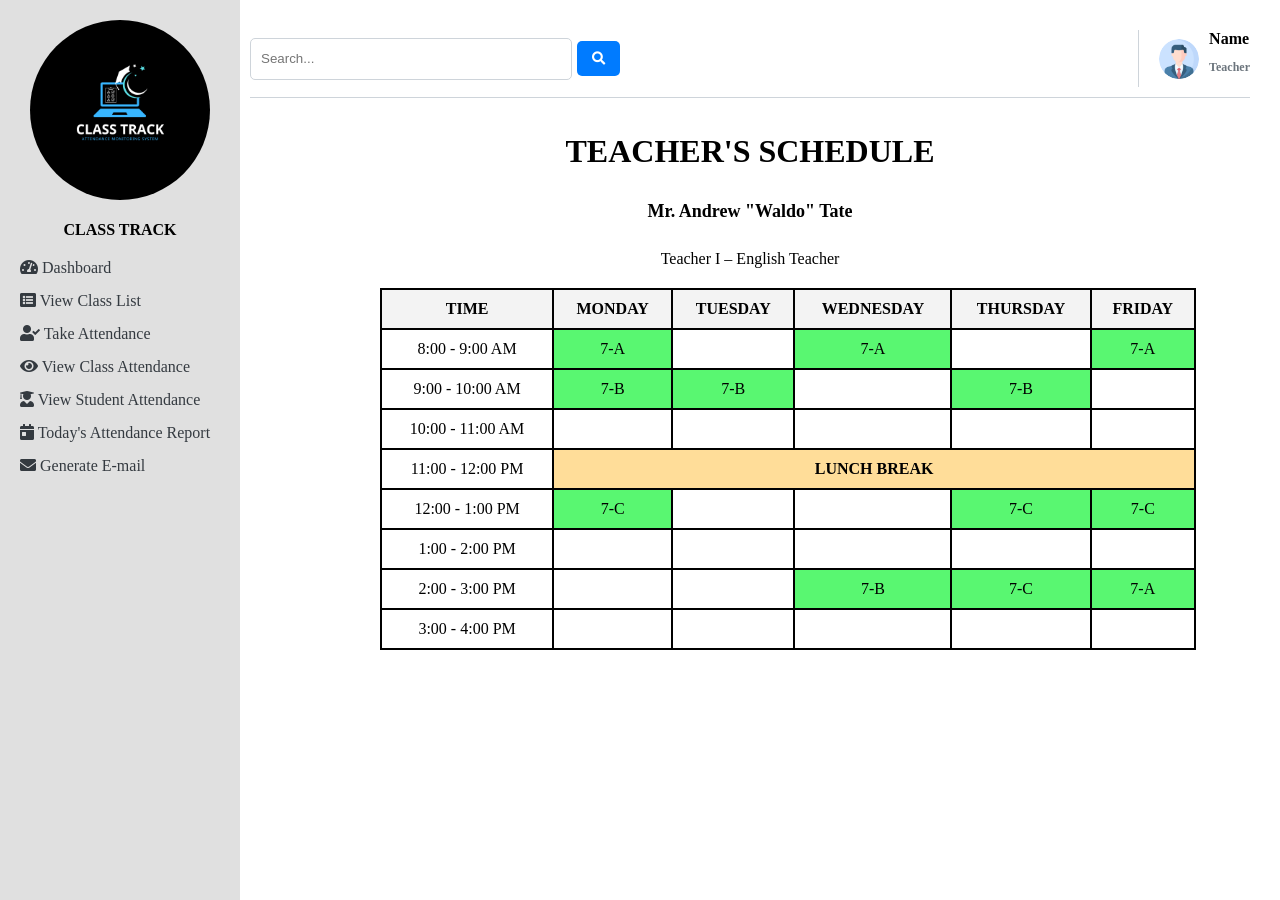
After one commit to SolidariosAlenRoy/AMS, a PHP site: page /view_schedule.php in a window 1280 px wide. The commit adds this page. Run offline with PHP 8.4, Linux system fonts and the light colour scheme.

Commit message:
modified some css and added schedule

```diff
--- /dev/null
+++ b/view_schedule.php
@@ -0,0 +1,305 @@
+<!DOCTYPE html>
+<html lang="en">
+<head>
+    <meta charset="UTF-8">
+    <meta name="viewport" content="width=device-width, initial-scale=1.0">
+    <title>Teacher's Schedule</title>
+    <link rel="stylesheet" href="css/sched.css">
+    <link rel="stylesheet" href="https://unicons.iconscout.com/release/v4.0.0/css/line.css">
+    <link href="https://cdnjs.cloudflare.com/ajax/libs/font-awesome/5.15.4/css/all.min.css" rel="stylesheet">
+</head>
+    <style>
+body {
+    margin: 0;
+    font-family: 'Times New Roman', Times, serif;
+}
+
+.sidebar {
+    width: 200px;
+    background-color: #e0e0e0;
+    padding: 20px;
+    position: fixed; /* Keep sidebar fixed */
+    height: 100vh; /* Full viewport height */
+    overflow-y: auto; /* Enable scrolling if needed */
+}
+
+.sidebar h4 {
+    color: black;
+    margin-bottom: 20px;
+    text-align: center;
+}
+
+.main-content {
+    margin-left: 220px; /* Leave space for the fixed sidebar */
+    padding: 20px; /* Add padding for main content */
+}
+
+.header-content {
+    display: flex;
+    justify-content: space-between;
+    align-items: center;
+    border-bottom: 1px solid #ced4da;
+    padding-bottom: 10px;
+    margin-bottom: 10px;
+}
+
+.search-bar {
+    display: flex;
+    align-items: center;
+}
+
+.search-input {
+    flex-grow: 1;
+    padding: 10px;
+    border: 1px solid #ced4da;
+    border-radius: 5px;
+    width: 300px;
+    height: 20px;
+    margin-right: 5px;
+}
+
+.search-button {
+    background-color: #007bff;
+    color: #fff;
+    border: none;
+    padding: 10px 15px;
+    border-radius: 5px;
+    cursor: pointer;
+}
+
+.search-button i {
+    margin: 0;
+}
+
+        /* Profile Bar */
+.profile-bar {
+    display: flex;
+    align-items: center;
+    margin-left: 20px;
+    border-left: 1px solid #ced4da;
+    padding-left: 20px;
+}
+
+.profile-picture {
+    width: 40px;
+    height: 40px;
+    border-radius: 50%;
+    margin-right: 10px;
+}
+
+.profile-info {
+    text-align: left;
+}
+
+.profile-name {
+    font-size: 16px;
+    margin: 0;
+}
+
+.profile-role {
+    font-size: 12px;
+    color: #6c757d;
+}
+
+.header-content {
+    display: flex;
+    justify-content: space-between;
+    align-items: center;
+    margin-bottom: 20px;
+}
+
+.nav {
+    margin-top: 20px;
+}
+
+.nav ul {
+    list-style: none;
+    padding: 0;
+}
+
+.nav ul li {
+    margin-bottom: 15px;
+}
+
+.nav ul li a {
+    text-decoration: none;
+    color: #343a40;
+}
+
+.nav ul li a:hover {
+    color: #007bff;
+}
+
+.logo {
+    width: 100%;
+    max-width: 180px;
+    margin-bottom: 20px;
+    display: block;
+    margin-left: auto;
+    margin-right: auto;
+    border-radius: 100px;
+}
+
+table {
+    width: 80%;
+    border-collapse: collapse;
+    margin-left: 140px;
+
+}
+
+th, td {
+    border: 2px solid #000;
+    padding: 10px;
+    text-align: center;
+}
+
+th {
+    background-color: #f3f3f3;
+    font-weight: bold;
+}
+
+h1 {
+    text-align: center;
+    margin-top: 5px;
+}
+
+.header {
+    font-weight: bolder;
+    font-size: 18px;
+    padding: 10px;
+    text-align: center;
+}
+
+.subheader {
+    font-size: 16px;
+    margin-bottom: 10px;
+    text-align: center;
+}
+
+.teacher-info {
+    text-align: center;
+    margin-bottom: 20px;
+}
+
+.sched {
+    background-color: #59f771;
+}
+
+.lunch-break {
+    background-color: #ffdd99;
+    font-weight: bold;
+}
+    </style>
+
+<body>
+<div class="container">
+        <!-- Sidebar -->
+        <aside class="sidebar">
+    <img src="image/classtrack.png" alt="Logo" class="logo">
+    <h4 class="text-primary"><i class=""></i>CLASS TRACK</h4>
+    <nav class="nav">
+        <ul>
+            <li><a href="teacherint.php"><i class="fas fa-tachometer-alt"></i> Dashboard</a></li>
+            <li><a href="vclasslist.php"><i class="fas fa-list-alt"></i> View Class List</a></li>
+            <li><a href="attendance.php"><i class="fas fa-user-check"></i> Take Attendance</a></li>
+            <li><a href="view_class_attendance.php"><i class="fas fa-eye"></i> View Class Attendance</a></li>
+            <li><a href="view_student_attendance.php"><i class="fas fa-user-graduate"></i> View Student Attendance</a></li>
+            <li><a href="today_attendance.php"><i class="fas fa-calendar-day"></i> Today's Attendance Report</a></li>
+            <li><a href="absent_notification.php"><i class="fas fa-envelope"></i> Generate E-mail</a></li>
+        </ul>
+    </nav>
+</aside>
+
+<main class="main-content">
+            <div class="header">
+                <div class="header-content">
+                    <div class="search-bar">
+                        <input type="text" placeholder="Search..." class="search-input">
+                        <button class="search-button"><i class="fas fa-search"></i></button>
+                    </div>
+                    <div class="profile-bar">
+                        <img src="image/profile.png" alt="Profile Picture" class="profile-picture"> <!-- Example profile image -->
+                        <div class="profile-info">
+                            <h5 class="profile-name">Name</h5>
+                            <p class="profile-role">Teacher</p>
+                        </div>
+                    </div>
+                </div>
+            </div>
+
+<div class="teacher-info">
+        <h1>TEACHER'S SCHEDULE</h1>
+        <p class="header">Mr. Andrew "Waldo" Tate</p>
+        <p class="subheader">Teacher I – English Teacher</p>
+    </div>
+
+    <table>
+        <tr>
+            <th>TIME</th>
+            <th>MONDAY</th>
+            <th>TUESDAY</th>
+            <th>WEDNESDAY</th>
+            <th>THURSDAY</th>
+            <th>FRIDAY</th>
+        </tr>
+        <tr>
+            <td>8:00 - 9:00 AM</td>
+            <td class="sched">7-A</td>
+            <td></td>
+            <td class="sched">7-A</td>
+            <td></td>
+            <td class="sched">7-A</td>
+        </tr>
+        <tr>
+            <td>9:00 - 10:00 AM</td>
+            <td class="sched">7-B</td>
+            <td class="sched">7-B</td>
+            <td></td>
+            <td class="sched">7-B</td>
+            <td></td>
+        </tr>
+        <tr>
+            <td>10:00 - 11:00 AM</td>
+            <td></td>
+            <td></td>
+            <td></td>
+            <td></td>
+            <td></td>
+        </tr>
+        <tr>
+            <td>11:00 - 12:00 PM</td>
+            <td colspan="5" class="lunch-break">LUNCH BREAK</td>
+        </tr>
+        <tr>
+            <td>12:00 - 1:00 PM</td>
+            <td class="sched">7-C</td>
+            <td></td>
+            <td></td>
+            <td class="sched">7-C</td>
+            <td class="sched">7-C</td>
+        </tr>
+        <tr>
+            <td>1:00 - 2:00 PM</td>
+            <td></td>
+            <td></td>
+            <td></td>
+            <td></td>
+            <td></td>
+        </tr>
+        <tr>
+            <td>2:00 - 3:00 PM</td>
+            <td></td>
+            <td></td>
+            <td class="sched">7-B</td>
+            <td class="sched">7-C</td>
+            <td class="sched">7-A</td>
+        </tr>
+        <tr>
+            <td>3:00 - 4:00 PM</td>
+            <td></td>
+            <td></td>
+            <td></td>
+            <td></td>
+            <td></td>
+        </tr>
+    </table>
```
Also changed, not shown: attendance.php (+36 -24 lines), teacherint.php (+11 -9 lines), vclasslist.php (+9 -9 lines).
